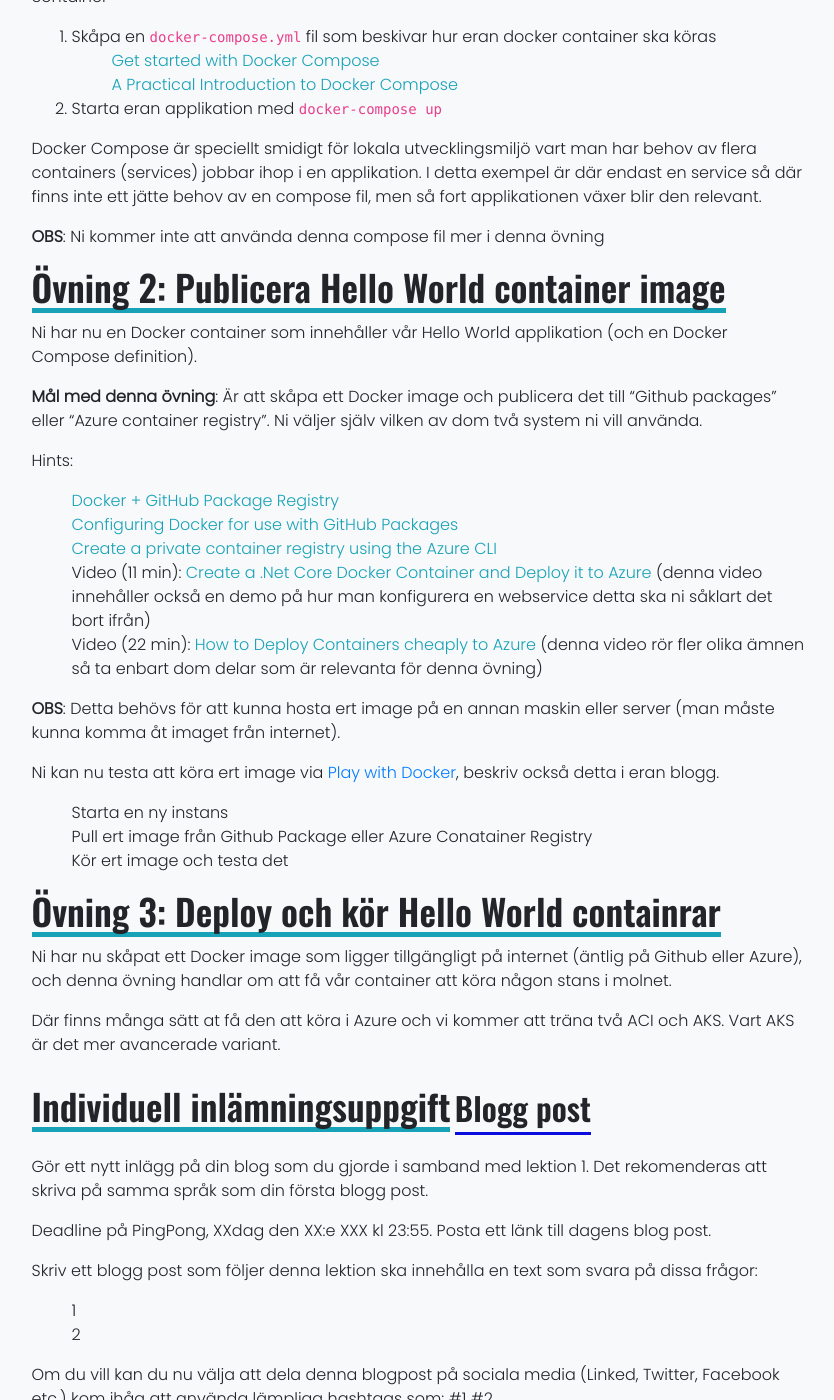
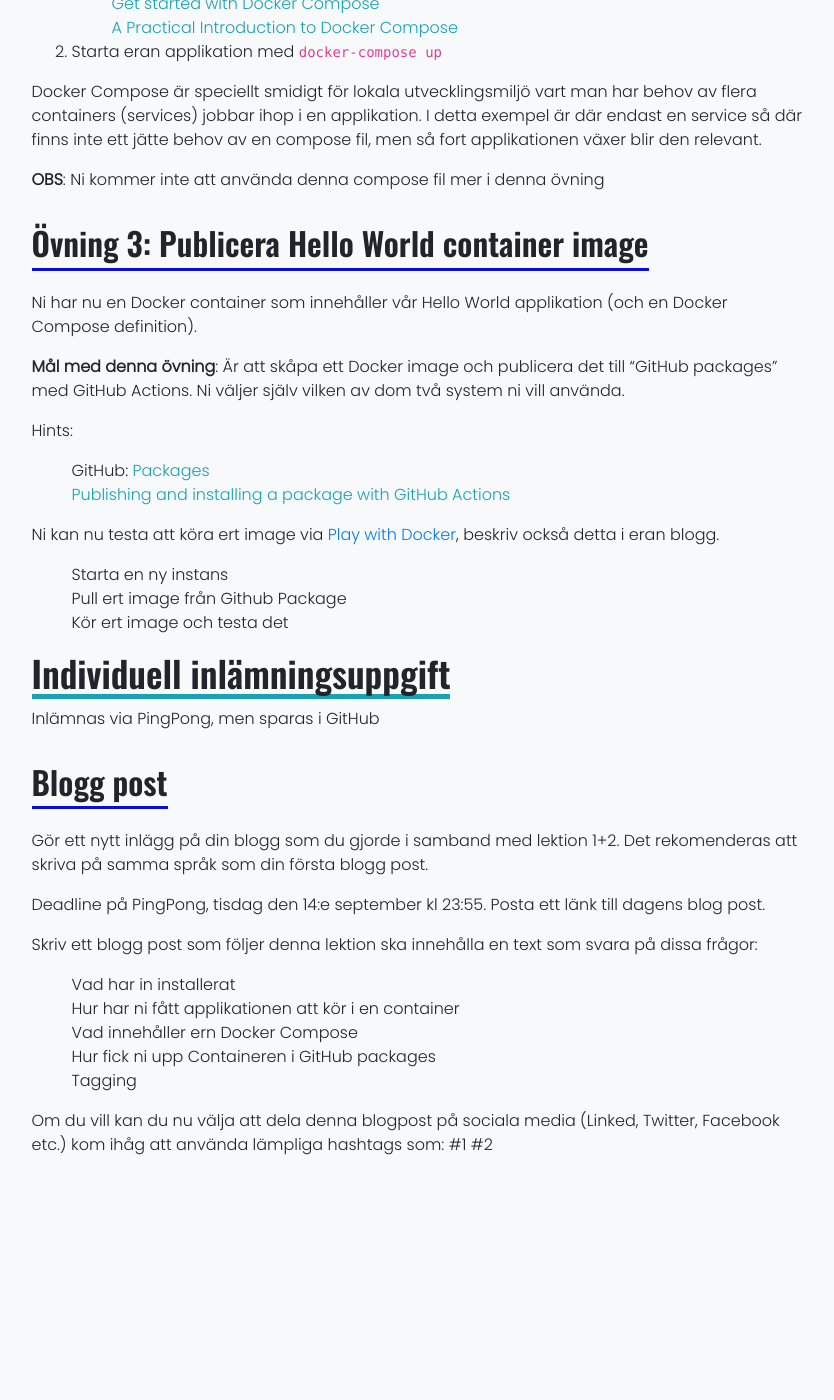
Before and after one commit to PGBSNH20/PGBSNH20-molnapplikationer, a Jekyll site: the page built from lectures/03-containers.md, in a window 1280 px wide and 1400 px high, scrolled down 1969 px. Shown: the whole window, without its empty margins (220-1054 px from the left). Built offline with Jekyll 4.4.1, drawn with Linux system fonts in a browser that asks for light colours; nearby versions of some CDN libraries; after the commit the page ends 3142 px from its top, so only the background shows below that; some of the changed text lies outside the part shown.

Commit message:
Updates container lecture

```diff
--- a/lectures/03-containers.md
+++ b/lectures/03-containers.md
@@ -21,19 +21,15 @@ Estimerat samlat "läs"-tid för lektionslittertur är **{{site.data.lecture_con
 {% include lecturenontopics.html lectureData="lecture_containrar" %}
 {% include lecturetopics.html lectureData="lecture_containrar" %}
 
-# Övningsuppgifter
 
-ca 30 min
-https://ibm.com/cloud/architecture/content/course/kubernetes-101/kubernetes-101
+# Indviduella övningsuppgifter
+
+Gå igennom dissa labs på GitHub, dom är en introduktion til GitHub actions som vi kommer att jobba med under hela kursen som dissa är en del av:
+* [GitHub Actions: Publish to github packages](https://lab.github.com/githubtraining/github-actions:-publish-to-github-packages)
 
 
-
-
-# Övning 1: Bygg en container
-
-Vi har nu en webb applikation som vi vill gör om till en container, och i första vända kunna köra lokalt på vår dator, men i senare övningar få den at köra i molnet.
-
-## Övning 1a: Hello World i Docker
+# Övningsuppgifter i grupp
+## Övning 1: Hello World i Docker
 
 **Mål med denna övning**: Bygg en container som kan hålla Hello World webb applikationen (samma om vi använda i förra lektion). Och få applikationen att köra i Docker, så att du kan komma åt den med webbläsare: localhost:80.
 
@@ -71,54 +67,39 @@ Docker Compose är speciellt smidigt för lokala utvecklingsmiljö vart man har
 
 **OBS**: Ni kommer inte att använda denna compose fil mer i denna övning
 
-# Övning 2: Publicera Hello World container image
+## Övning 3: Publicera Hello World container image
 
 Ni har nu en Docker container som innehåller vår Hello World applikation (och en Docker Compose definition).
 
-**Mål med denna övning**: Är att skåpa ett Docker image och publicera det till "Github packages" eller "Azure container registry". Ni väljer själv vilken av dom två system ni vill använda.
+**Mål med denna övning**: Är att skåpa ett Docker image och publicera det till "GitHub packages" med GitHub Actions. Ni väljer själv vilken av dom två system ni vill använda.
+
 
 Hints:
 
-* [Docker + GitHub Package Registry](https://medium.com/@sujaypillai/docker-github-package-registry-9e805f16feab)
-* [Configuring Docker for use with GitHub Packages](https://docs.github.com/en/packages/using-github-packages-with-your-projects-ecosystem/configuring-docker-for-use-with-github-packages)
-* [Create a private container registry using the Azure CLI](https://docs.microsoft.com/en-us/azure/container-registry/container-registry-get-started-azure-cli)
-* Video (11 min): [Create a .Net Core Docker Container and Deploy it to Azure](https://www.youtube.com/watch?v=q8nXv56gWms) (denna video innehåller också en demo på hur man konfigurera en webservice detta ska ni såklart det bort ifrån)
-* Video (22 min): [How to Deploy Containers cheaply to Azure](https://www.youtube.com/watch?v=2hokqjFr22s) (denna video rör fler olika ämnen så ta enbart dom delar som är relevanta för denna övning)
-
-**OBS**: Detta behövs för att kunna hosta ert image på en annan maskin eller server (man måste kunna komma åt imaget från internet).
+* GitHub: [Packages](https://github.com/features/packages)
+* [Publishing and installing a package with GitHub Actions](https://docs.github.com/en/packages/managing-github-packages-using-github-actions-workflows/publishing-and-installing-a-package-with-github-actions)
 
 Ni kan nu testa att köra ert image via [Play with Docker](https://labs.play-with-docker.com/), beskriv också detta i eran blogg.
 
 * Starta en ny instans
-* Pull ert image från Github Package eller Azure Conatainer Registry
+* Pull ert image från Github Package
 * Kör ert image och testa det
-
-# Övning 3: Deploy och kör Hello World containrar
-
-Ni har nu skåpat ett Docker image som ligger tillgängligt på internet (äntlig på Github eller Azure), och denna övning handlar om att få vår container att köra någon stans i molnet.
-
-Där finns många sätt at få den att köra i Azure och vi kommer att träna två ACI och AKS. Vart AKS är det mer avancerade variant.
 
 
 # Individuell inlämningsuppgift
+
+Inlämnas via PingPong, men sparas i GitHub
 ## Blogg post
 
-Gör ett nytt inlägg på din blog som du gjorde i samband med lektion 1. Det rekomenderas att skriva på samma språk som din första blogg post.
+Gör ett nytt inlägg på din blogg som du gjorde i samband med lektion 1+2. Det rekomenderas att skriva på samma språk som din första blogg post.
 
-Deadline på PingPong, XXdag den XX:e XXX kl 23:55. Posta ett länk till dagens blog post.
+Deadline på PingPong, tisdag den 14:e september kl 23:55. Posta ett länk till dagens blog post.
 
 Skriv ett blogg post som följer denna lektion ska innehålla en text som svara på dissa frågor:
-* 1
-* 2
-
-Om du vill kan du nu välja att dela denna blogpost på sociala media (Linked, Twitter, Facebook etc.) kom ihåg att använda lämpliga hashtags som: #1 #2
-
-Skriv en tutorial i stil med dissa ([1](https://softchris.github.io/pages/dotnet-dockerize.html) eller [2](https://morioh.com/p/5414a74be39d)), men vart i stället ta utgångspunkt i dissa övningar, lägg gärna till litet teori (vad är en container etc).
-
 * Vad har in installerat
 * Hur har ni fått applikationen att kör i en container
 * Vad innehåller ern Docker Compose
-* Hur fick ni upp Containeren i Azure Container Instance
-* Hur fick den den att funka i AKS
+* Hur fick ni upp Containeren i GitHub packages
+* Tagging
 
-*OBS* Akta vad ni skriver i eran blogg, så att ni inte skriver lösenord etc.
+Om du vill kan du nu välja att dela denna blogpost på sociala media (Linked, Twitter, Facebook etc.) kom ihåg att använda lämpliga hashtags som: #1 #2
```
Also changed, not shown: other parts of lectures/03-containers.md (+1 -1 lines), _data/lecture_containrar_och_orkestrering.yml (+89 -18 lines).
